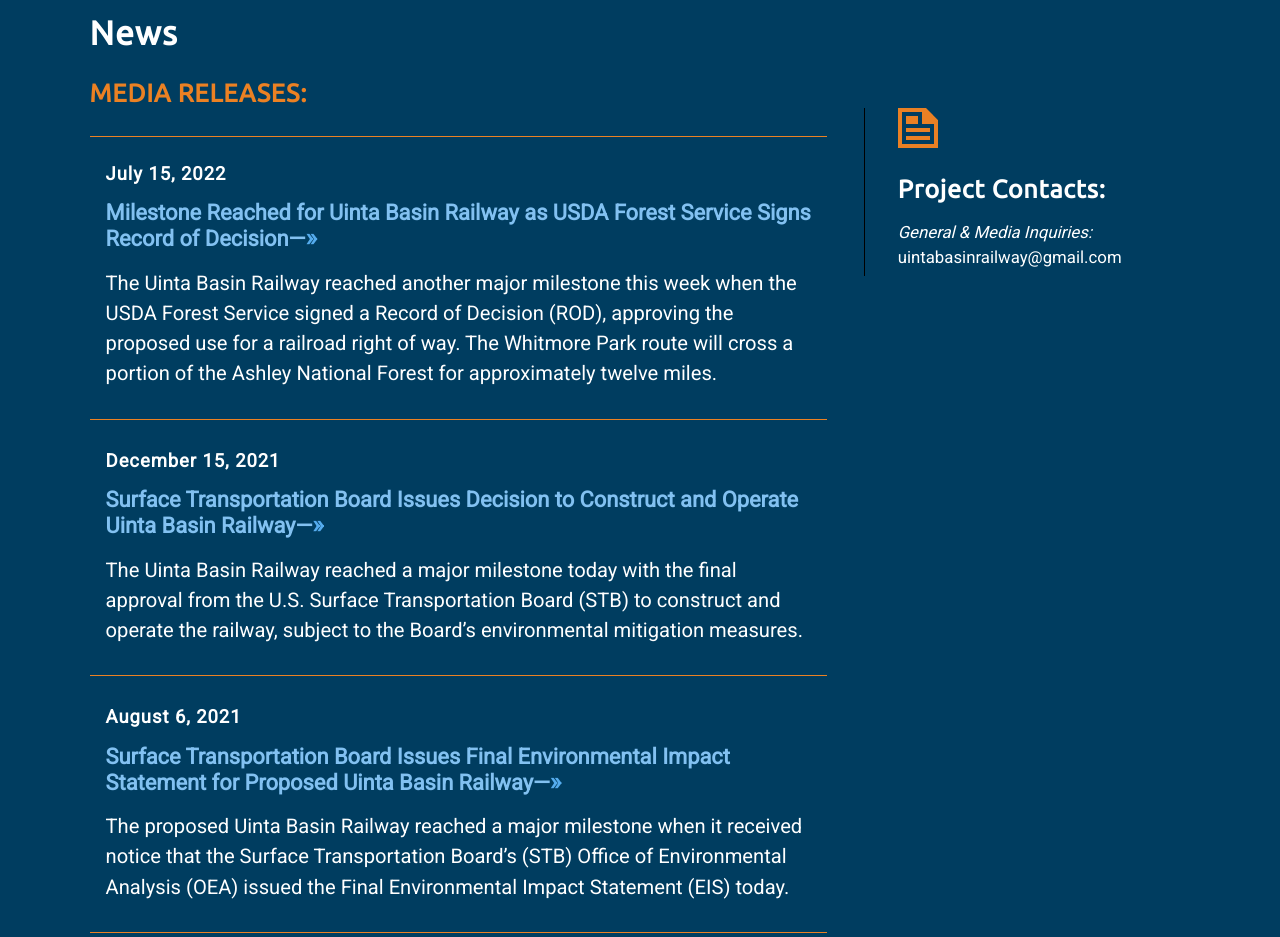
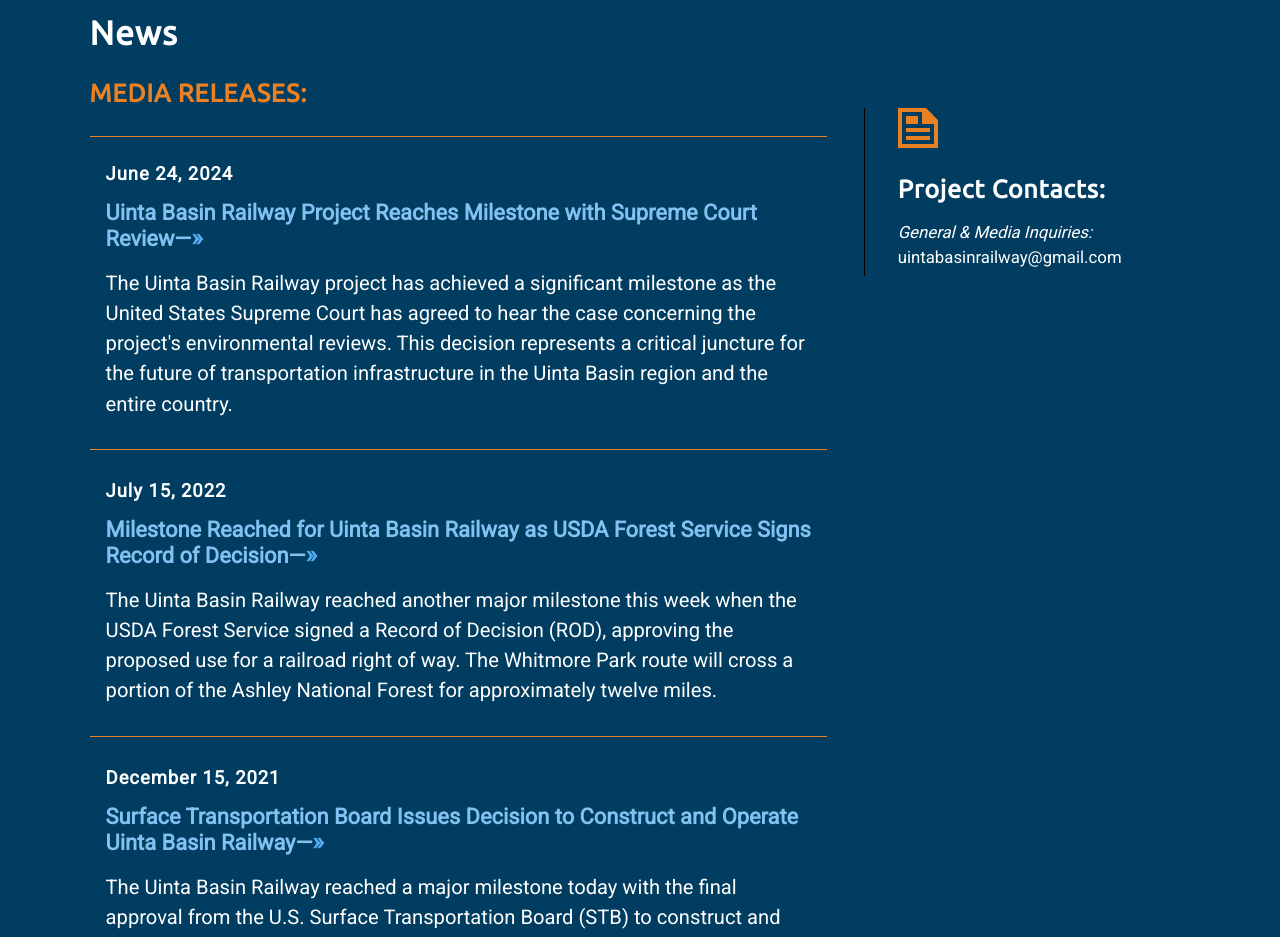
Before and after one commit to JimmyTheGlove/uintabasinrailway, a plain HTML site: page action/index.html in a window 1280 px wide. Shown: the part 800-1737 px from the top of the page. Drawn offline with Linux system fonts and the light colour scheme.

Commit message:
added supreme court review media release

```diff
--- a/action/index.html
+++ b/action/index.html
@@ -151,6 +151,14 @@
                          <h3>MEDIA RELEASES:</h3>
 
                          <div class="col-md-9">
+
+                              <a href="../docs/UBRY Project Reaches Milestone with Supreme Court Review.pdf" target="_blank" class="media-event">
+                                   <span>June 24, 2024</span>
+
+                                   <h4>Uinta Basin Railway Project Reaches Milestone with Supreme Court Review—<span>&raquo;</span></h4>
+
+                                   <p>The Uinta Basin Railway project has achieved a significant milestone as the United States Supreme Court has agreed to hear the case concerning the project's environmental reviews. This decision represents a critical juncture for the future of transportation infrastructure in the Uinta Basin region and the entire country.</p>
+                              </a>
 
                          	  <a href="../docs/NR_UBRY_071522.pdf" target="_blank" class="media-event">
                                    <span>July 15, 2022</span>
```
Also changed, not shown: 1 other file.
